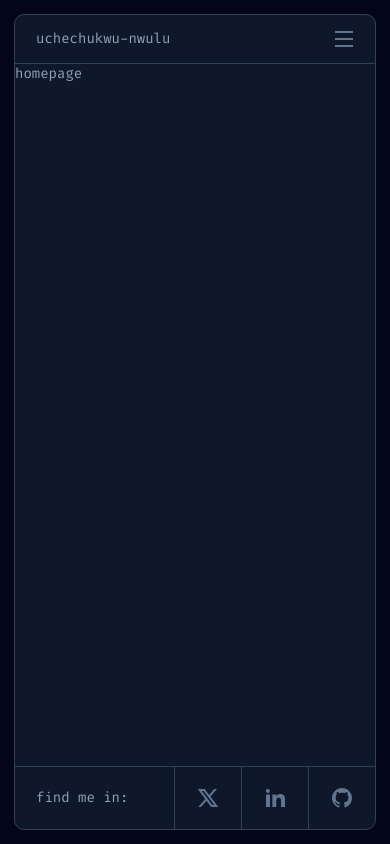
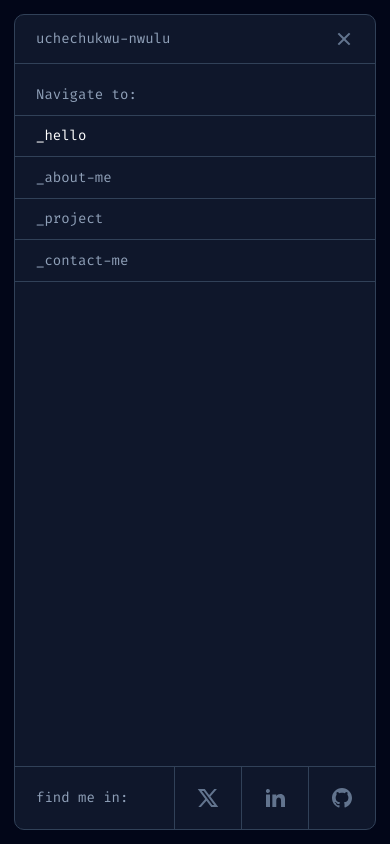
Before and after one commit to uchedotphp/my-portfolio, a React (Vite) app: page / in a window 390 px wide. Both pictures are taken after a click on the button 353 px from the left and 38 px from the top of the page. Built offline with nearby package versions, Linux system fonts and the light colour scheme.

Commit message:
Feat: Implement mobile nav

```diff
--- /dev/null
+++ b/src/components/nav/MobileNav.tsx
@@ -0,0 +1,30 @@
+import { NavLink } from "react-router";
+import { navItems } from "./data";
+
+const MobileNav = () => {
+  return (
+    <ul className="absolute top-full w-full z-10 bg-slate-900">
+      <li className="border-y border-slate-700 pt-6 pb-3 px-6">
+        <p>Navigate to:</p>
+      </li>
+      {navItems.map(({ name, path }) => (
+        <li key={name} className="border-b border-slate-700">
+          <NavLink
+            to={path}
+            className={({ isActive }) =>
+              `${
+                isActive
+                  ? "text-white"
+                  : ""
+              } block px-6 py-3 hover:bg-slate-800`
+            }
+          >
+            _{name}
+          </NavLink>
+        </li>
+      ))}
+    </ul>
+  );
+};
+
+export default MobileNav;
--- a/src/components/Navbar.tsx
+++ b/src/components/nav/Navbar.tsx
@@ -1,15 +1,14 @@
 import { NavLink } from "react-router";
-import IconMenu from '../assets/icons/burger-icon-menu.svg'
+import IconMenu from "../../assets/icons/burger-icon-menu.svg";
+import IconClose from "../../assets/icons/icon-close.svg";
+import { useState } from "react";
+import { navItems } from "./data";
+import MobileNav from "./MobileNav";
 
 const Navbar = () => {
-  const navItems = [
-    { name: "hello", path: "/" },
-    { name: "about-me", path: "/about-me" },
-    { name: "project", path: "/project" },
-    { name: "contact-me", path: "/contact" },
-  ];
+  const [isNavOpen, toggleNav] = useState(false);
   return (
-    <nav className="w-full flex items-center justify-between lg:justify-start border-b border-slate-700">
+    <nav className="relative w-full flex items-center justify-between lg:justify-start border-b border-slate-700">
       <span className="text-nowrap lg:border-r border-slate-700 pl-6 pr-[152px] py-4">
         uchechukwu-nwulu
       </span>
@@ -33,9 +32,20 @@ const Navbar = () => {
           </li>
         ))}
       </ul>
-      <button type="button" className="lg:hidden">
-        <img src={IconMenu} alt="menu icon" className="pr-[19px]" />
+      <button
+        onClick={() => toggleNav(!isNavOpen)}
+        type="button"
+        className="lg:hidden"
+      >
+        <img
+          src={isNavOpen ? IconClose : IconMenu}
+          alt="menu icon"
+          className="pr-[19px]"
+        />
       </button>
+
+      {/* mobile nav */}
+      {isNavOpen && <MobileNav />}
     </nav>
   );
 };
--- /dev/null
+++ b/src/components/nav/data.ts
@@ -0,0 +1,6 @@
+export const navItems = [
+    { name: "hello", path: "/" },
+    { name: "about-me", path: "/about-me" },
+    { name: "project", path: "/project" },
+    { name: "contact-me", path: "/contact" },
+];
--- a/src/layouts/MainLayout.tsx
+++ b/src/layouts/MainLayout.tsx
@@ -2,7 +2,7 @@ import { Outlet } from "react-router";
 import GithubIcon from "../assets/icons/icon-git.svg";
 import LinkedinIcon from "../assets/icons/icon-linkedin.svg";
 import XIcon from "../assets/icons/icon-x.svg";
-import Navbar from "../components/Navbar";
+import Navbar from "../components/nav/Navbar";
 
 const MainLayout = () => {
   const icons = [
```
